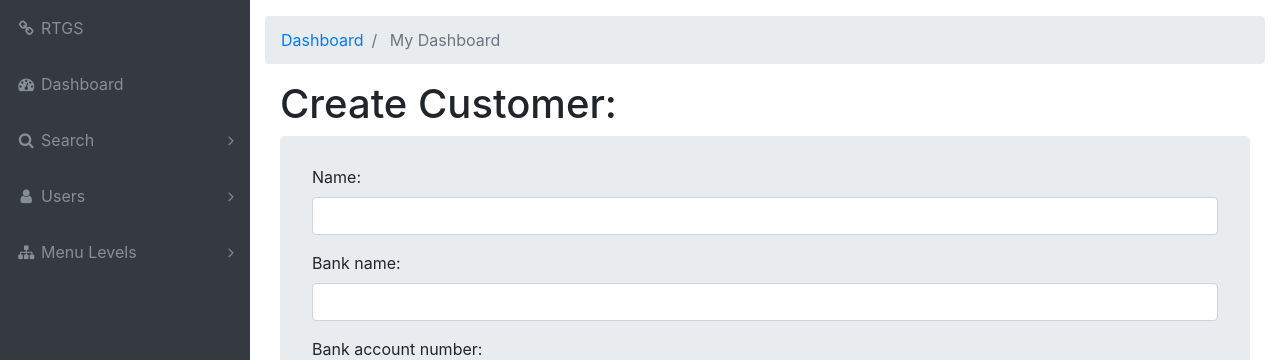
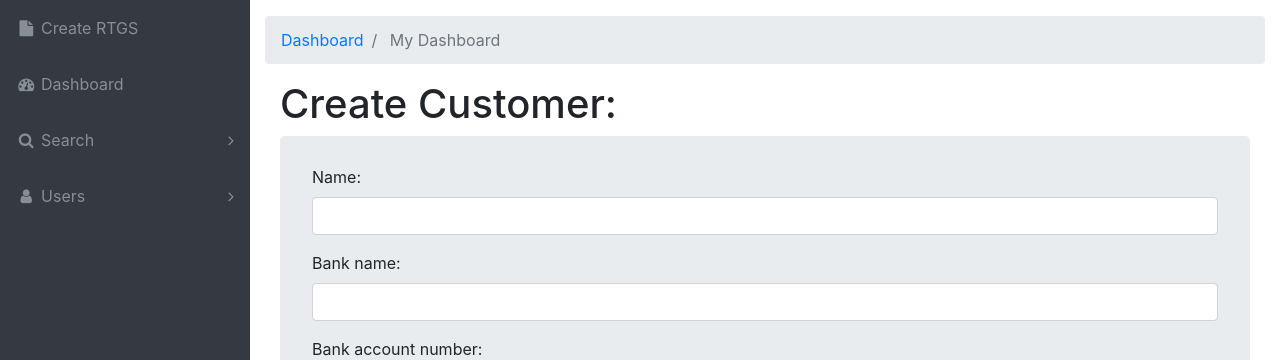
Before and after one commit to ronbaddi004/Sequoia, a Django app: page /customer/create/ in a window 1280 px wide. Shown: the part 56-416 px from the top of the page. Run offline with Django 3.2, Linux system fonts and the light colour scheme; a user stored in the database is signed in; some libraries are stand-ins or nearby versions.

Commit message:
Added extra blocks, made the sidebar items to auto-activate, removed unnecessary code

```diff
--- a/templates/base.html
+++ b/templates/base.html
@@ -1,6 +1,10 @@
 {% load static %}
 <!DOCTYPE html>
 <html lang="en">
+<!--
+    # TODO: Add a nice logo and "Sequoia"
+    # TODO: Add a disclaimer
+-->
 <head>
     <meta charset="utf-8" />
     <meta http-equiv="X-UA-Compatible" content="IE=edge">
@@ -12,7 +16,10 @@
     <link rel="stylesheet" href="{% static 'css/font-awesome.min.css' %}">
     <link rel="stylesheet" href="{% static 'css/dataTables.bootstrap4.css' %}">
     <link rel="stylesheet" href="{% static 'css/sb-admin.css' %}">
+    {% block CSSBlock %}
+    {% endblock CSSBlock %}
 </head>
+
 <body class="fixed-nav bg-dark" id="page-top">
     <nav class="navbar navbar-expand-lg navbar-dark bg-dark fixed-top" id="mainNav">
         <a href="{% url 'home' %}" class="navbar-brand">Sequoia</a>
@@ -22,19 +29,19 @@
         </button>
         <div class="collapse navbar-collapse" id="navbarResponsive">
             <ul class="navbar-nav navbar-sidenav" id="exampleAccordion">
-                <li class="nav-item" data-toggle="tooltip" data-placement="right" title="RTGS">
+                <li class="nav-item {{ active_create_rtgs }}" data-toggle="tooltip" data-placement="right" title="RTGS">
                     <a class="nav-link" href="{% url 'rtgs_create' %}">
-                        <i class="fa fa-fw fa-link"></i>
-                        <span class="nav-link-text">RTGS</span>
+                        <i class="fa fa-fw fa-file"></i>
+                        <span class="nav-link-text">Create RTGS</span>
                     </a>
                 </li>
-                <li class="nav-item" data-toggle="tooltip" data-placement="right" title="Dashboard">
+                <li class="nav-item {{ active_dashboard }}" data-toggle="tooltip" data-placement="right" title="Dashboard">
                     <a class="nav-link" href="/">
                         <i class="fa fa-fw fa-dashboard"></i>
                         <span class="nav-link-text">Dashboard</span>
                     </a>
                 </li>
-                <li class="nav-item" data-toggle="tooltip" data-placement="right" title="Search">
+                <li class="nav-item {{ active_search }}" data-toggle="tooltip" data-placement="right" title="Search">
                     <a class="nav-link nav-link-collapse collapsed" data-toggle="collapse" href="#collapseComponents" data-parent="#exampleAccordion">
                         <i class="fa fa-fw fa-search"></i>
                         <span class="nav-link-text">Search</span>
@@ -57,42 +64,11 @@
                         <span class="nav-link-text">Users</span>
                     </a>
                     <ul class="sidenav-second-level collapse" id="collapseExamplePages">
-                        <li>
+                        <li class="{{ active_remitter_create }}">
                             <a href="{% url 'remitter_create' %}">Create Remitter</a>
                         </li>
-                        <li>
+                        <li class="{{ active_customer_create }}">
                             <a href="{% url 'customer_create' %}">Create Customer</a>
-                        </li>
-                    </ul>
-                </li>
-                <li class="nav-item" data-toggle="tooltip" data-placement="right" title="Menu Levels">
-                    <a class="nav-link nav-link-collapse collapsed" data-toggle="collapse" href="#collapseMulti" data-parent="#exampleAccordion">
-                        <i class="fa fa-fw fa-sitemap"></i>
-                        <span class="nav-link-text">Menu Levels</span>
-                    </a>
-                    <ul class="sidenav-second-level collapse" id="collapseMulti">
-                        <li>
-                            <a href="#">Second Level Item</a>
-                        </li>
-                        <li>
-                            <a href="#">Second Level Item</a>
-                        </li>
-                        <li>
-                            <a href="#">Second Level Item</a>
-                        </li>
-                        <li>
-                            <a class="nav-link-collapse collapsed" data-toggle="collapse" href="#collapseMulti2">Third Level</a>
-                            <ul class="sidenav-third-level collapse" id="collapseMulti2">
-                                <li>
-                                    <a href="#">Third Level Item</a>
-                                </li>
-                                <li>
-                                    <a href="#">Third Level Item</a>
-                                </li>
-                                <li>
-                                    <a href="#">Third Level Item</a>
-                                </li>
-                            </ul>
                         </li>
                     </ul>
                 </li>
@@ -192,6 +168,8 @@
         <!-- Custom scripts for this page-->
         <script src="{% static 'js/sb-admin-datatables.min.js' %}"></script>
         <script src="{% static 'js/sb-admin-charts.min.js' %}"></script>
+        {% block JScriptBlock %}
+        {% endblock JScriptBlock %}
     </div>
 </body>
 </html>
```
